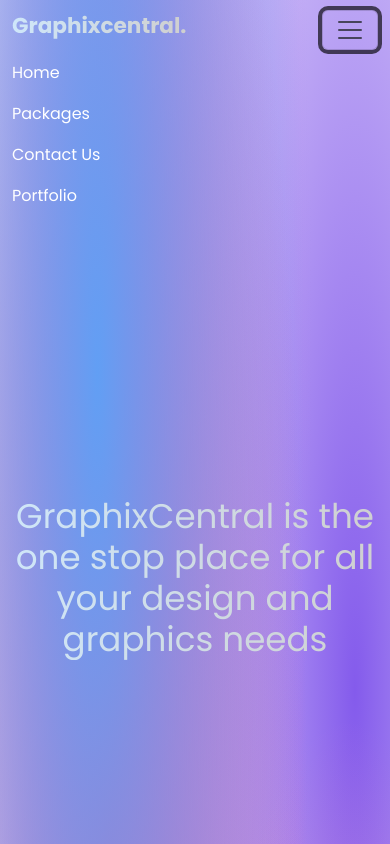
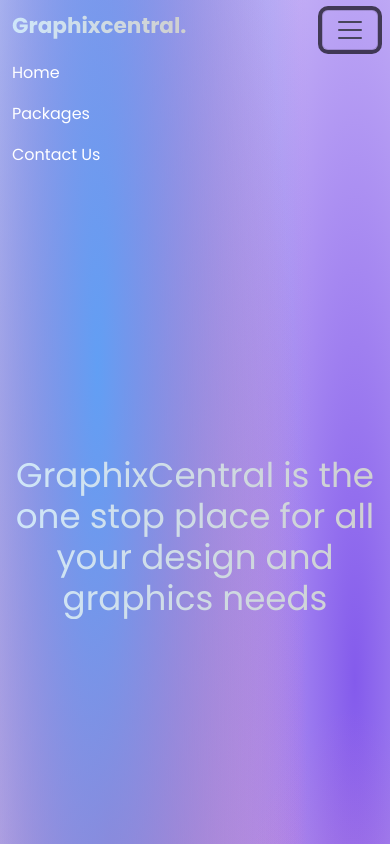
Before and after one commit to Calmcat1/graphix-central-v2, a React (Create React App) app: page / in a window 390 px wide. Both pictures are taken after a click on the button 350 px from the left and 29 px from the top of the page. Shown: the top 844 px of the page. Built offline with nearby package versions, Linux system fonts and the light colour scheme.

Commit message:
modified:   src/components/MobileNavigationBar/MobileNavBar.jsx

```diff
--- a/src/components/MobileNavigationBar/MobileNavBar.jsx
+++ b/src/components/MobileNavigationBar/MobileNavBar.jsx
@@ -12,16 +12,13 @@ const MobileNavBar = () => {
             <div class="collapse navbar-collapse" id="mobileNav">
                 <ul class="navbar-nav ml-auto">
                     <li class="nav-item">
-                        <a class="nav-link" href="index.html">Home</a>
+                        <a class="nav-link" href="/">Home</a>
                     </li>
                     <li class="nav-item">
-                        <a class="nav-link" href="Solutions.html">Packages</a>
+                        <a class="nav-link" href="/Solutions">Packages</a>
                     </li>
                     <li class="nav-item">
-                        <a class="nav-link" href="Contact.html">Contact Us</a>
-                    </li>
-                    <li class="nav-item">
-                      <a class="nav-link" href="portfolio.html">Portfolio</a>
+                        <a class="nav-link" href="/Contact">Contact Us</a>
                     </li>
                 </ul>
             </div>
```
